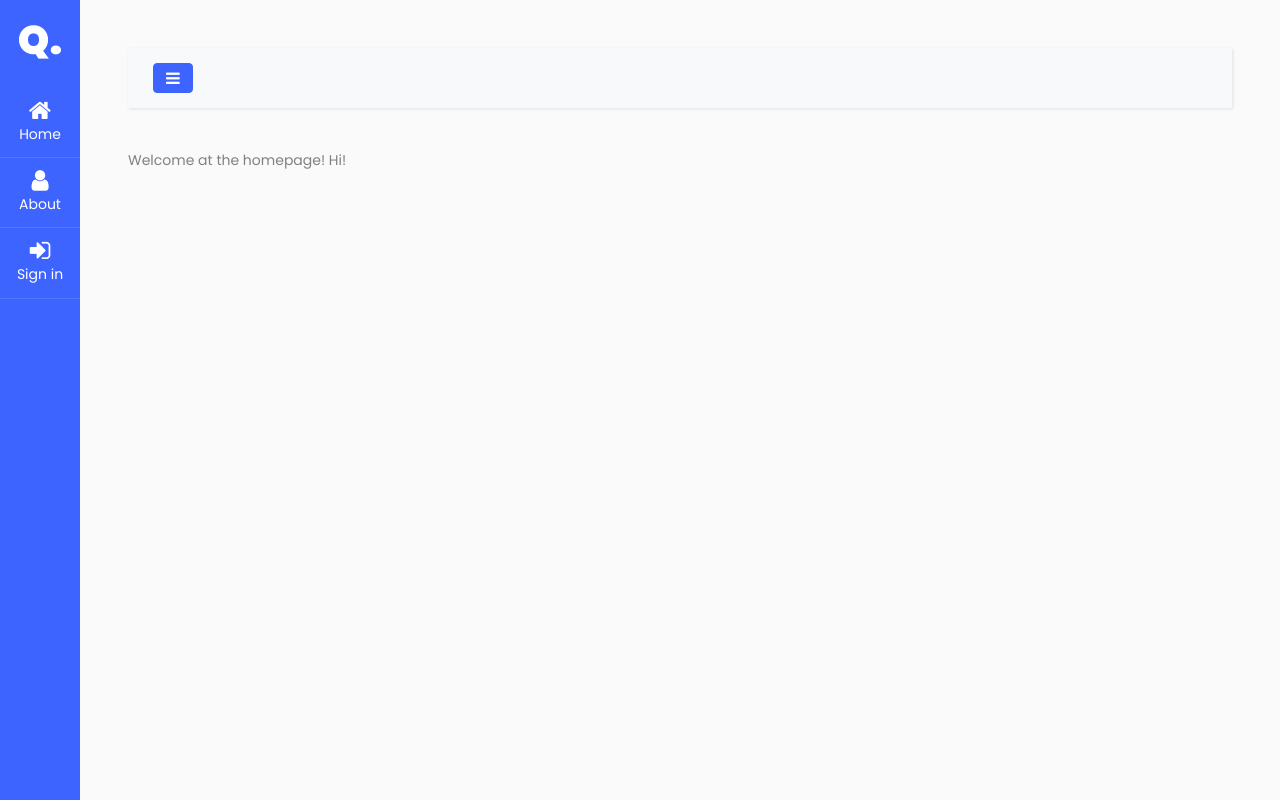
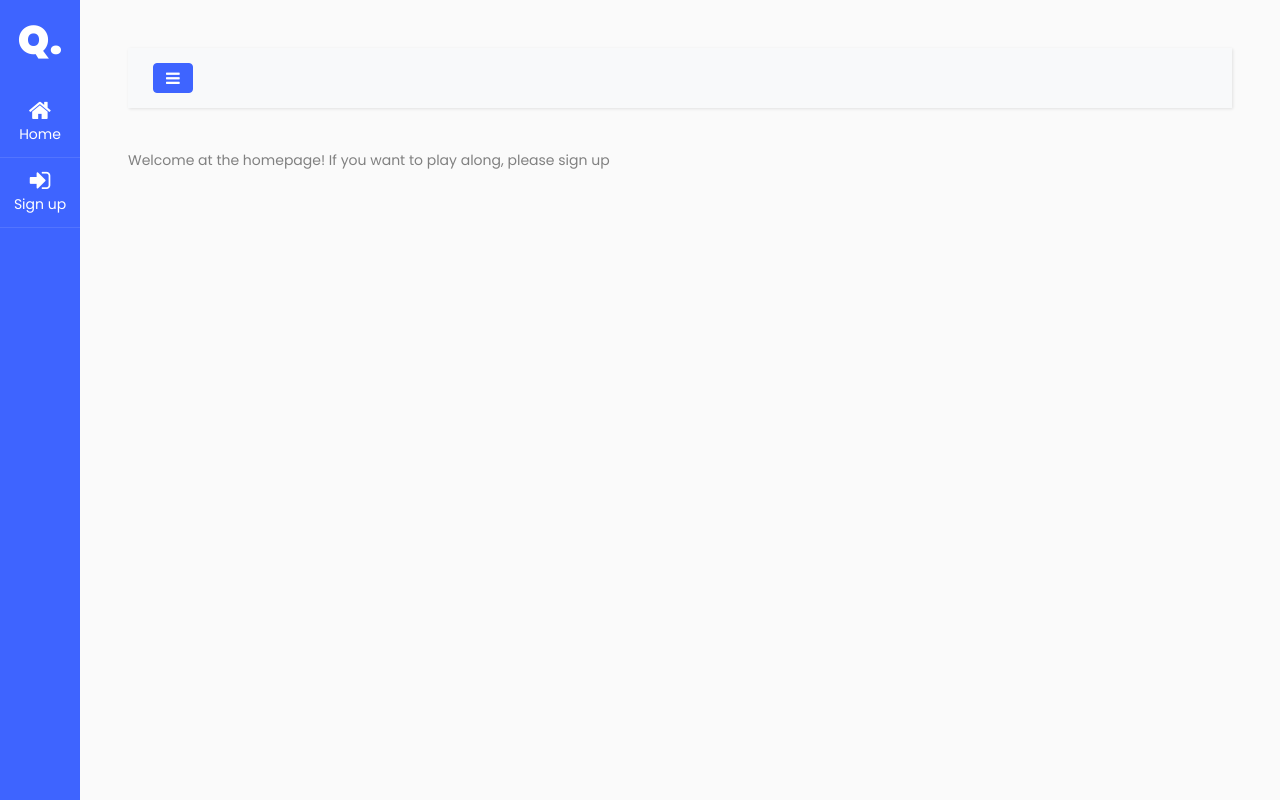
Before and after one commit to JaapNieland/quiz, a Django app: page / in a window 1280 px wide. Run offline with Django 4.2, Linux system fonts and the light colour scheme; some libraries are stand-ins or nearby versions.

Commit message:
Removed useless buttons and explained signup on homepage (#4)
* Removed useless buttons and explained signup on homepage

* added mandetory blank line at the end

```diff
--- a/mysite/quiz/templates/quiz/base.html
+++ b/mysite/quiz/templates/quiz/base.html
@@ -18,14 +18,11 @@
     <h1><a href="/" class="logo">Q.</a></h1>
     <ul class="list-unstyled components mb-5">
       <li class="active">
-        <a href="#"><span class="fa fa-home"></span> Home</a>
-      </li>
-      <li>
-        <a href="#"><span class="fa fa-user"></span> About</a>
+        <a href="/"><span class="fa fa-home"></span> Home</a>
       </li>
       {% if not request.session.player_id %}
       <li>
-        <a href="{% url 'signup' %}"><span class="fa fa-sign-in"></span> Sign in</a>
+        <a href="{% url 'signup' %}"><span class="fa fa-sign-in"></span> Sign up</a>
       </li>
       {% else %}
       <li>
--- a/mysite/quiz/templates/quiz/index.html
+++ b/mysite/quiz/templates/quiz/index.html
@@ -5,6 +5,6 @@ Welcome at the homepage!
 {% if request.session.username %}
 Hi {{ request.session.username }}
 {% else %}
-Hi!
+If you want to play along, please sign up
 {% endif %}
 {% endblock content %}
```
